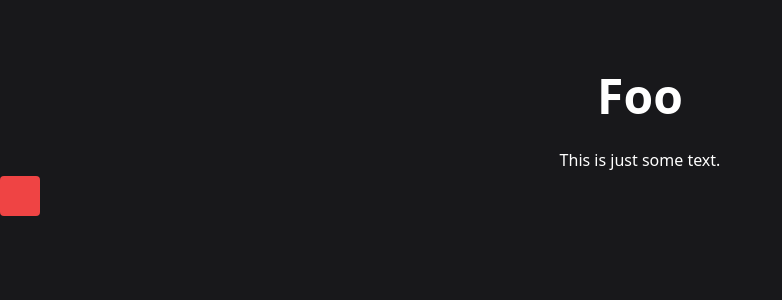
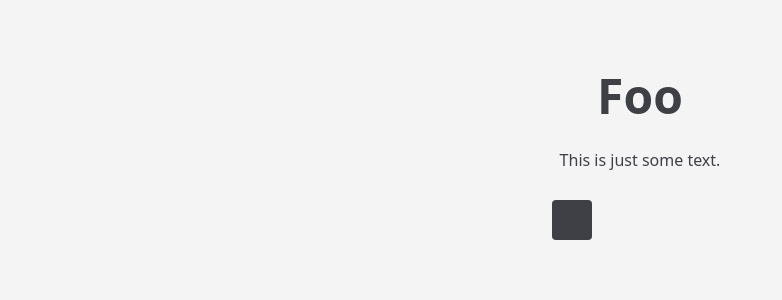
Before and after one commit to iaseth/contrast, a React (Vite) app: page / in a window 1280 px wide. Shown: the top 300 px of the page, without its empty margins (0-782 px from the left). Built offline with nearby package versions, Linux system fonts and the light colour scheme; what redicons would draw is missing.

Commit message:
Added state vars for background and text

```diff
--- a/src/App/App.tsx
+++ b/src/App/App.tsx
@@ -3,18 +3,37 @@ import './App.css';
 import { red } from 'redicons';
 import rediconsJson from './redicons.json';
 import { ColorSquare } from './components';
+import React from 'react';
+import { getHexColor } from './data';
+
 
 
 red.addIcons(rediconsJson.icons);
 
 export default function App () {
+	const [bgBaseColor, setBgBaseColor] = React.useState('zinc');
+	const [bgBaseShade, setBgBaseShade] = React.useState('100');
+	const bgHexColor = getHexColor(bgBaseColor, bgBaseShade);
+
+	const [textBaseColor, setTextBaseColor] = React.useState('zinc');
+	const [textBaseShade, setTextBaseShade] = React.useState('700');
+	const textHexColor = getHexColor(textBaseColor, textBaseShade);
+
+	const style = {
+		backgroundColor: bgHexColor,
+		color: textHexColor
+	}
 
 	return (
-		<div className="min-h-screen">
-			<section className='text-center py-12'>
+		<div className="min-h-screen" style={style}>
+			<section className='max-w-sm mx-auto text-center py-12'>
 				<h1 className='H4'>Foo</h1>
 				<p>This is just some text.</p>
-				<ColorSquare baseColorName='red' shadeName='500' />
+
+				<section className='px-4 py-6 grid grid-cols-4'>
+					<ColorSquare baseColorName={bgBaseColor} shadeName={bgBaseShade} />
+					<ColorSquare baseColorName={textBaseColor} shadeName={textBaseShade} />
+				</section>
 			</section>
 		</div>
 	);
```
